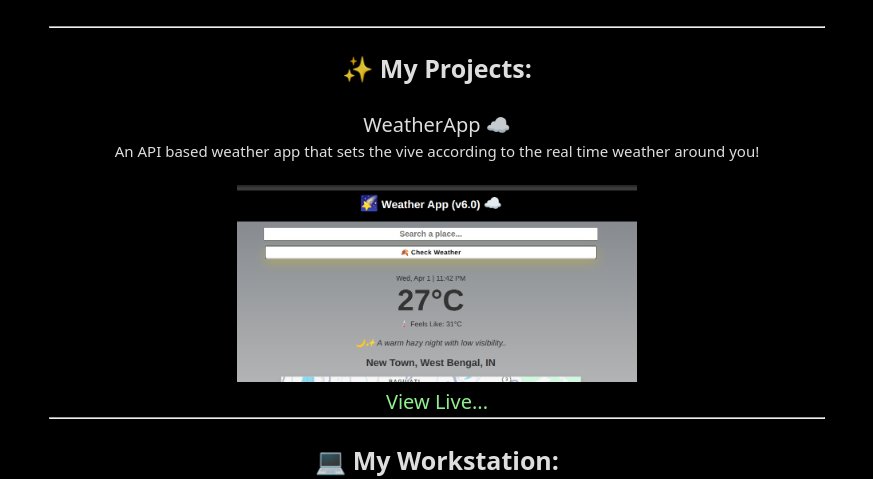
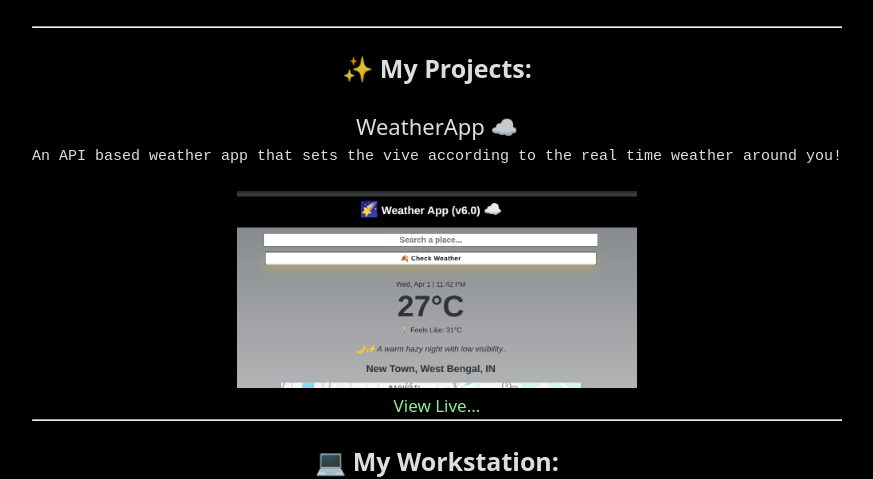
Before and after one commit to ronitkbiswas/myPortfolio, a React (Vite) app: page / in a window 1280 px wide. Shown: the part 890-1369 px from the top of the page, without its empty margins (203-1076 px from the left). Built offline with nearby package versions, Linux system fonts and the light colour scheme.

Commit message:
description font change

```diff
--- a/src/App.jsx
+++ b/src/App.jsx
@@ -45,9 +45,9 @@ function App() {
             <hr></hr><br></br>
             <span style={{fontSize:"25px",fontWeight:"bold"}}>✨ My Projects:</span>
           <br></br><br></br>
-          <span style={{fontSize: "20px"}}>WeatherApp ☁️</span>
+          <span style={{fontSize: "22px"}}>WeatherApp ☁️</span>
           <br></br>
-          <span>An API based weather app that sets the vive according to the real time weather around you!</span>
+          <span style={{fontFamily: "monospace" }}>An API based weather app that sets the vive according to the real time weather around you!</span>
           <br></br>
 
           <br></br>
@@ -58,7 +58,7 @@ function App() {
           />
           <br></br>
 
-          <a style={{fontSize:"20px", textDecoration:"none", color:"lightgreen"}} href="https://ronitkbiswas.github.io/weatherApp/" target="_blank">View Live...</a>
+          <a style={{fontSize:"17px", textDecoration:"none", color:"lightgreen"}} href="https://ronitkbiswas.github.io/weatherApp/" target="_blank">View Live...</a>
 
           <br></br>
           </div>
```
